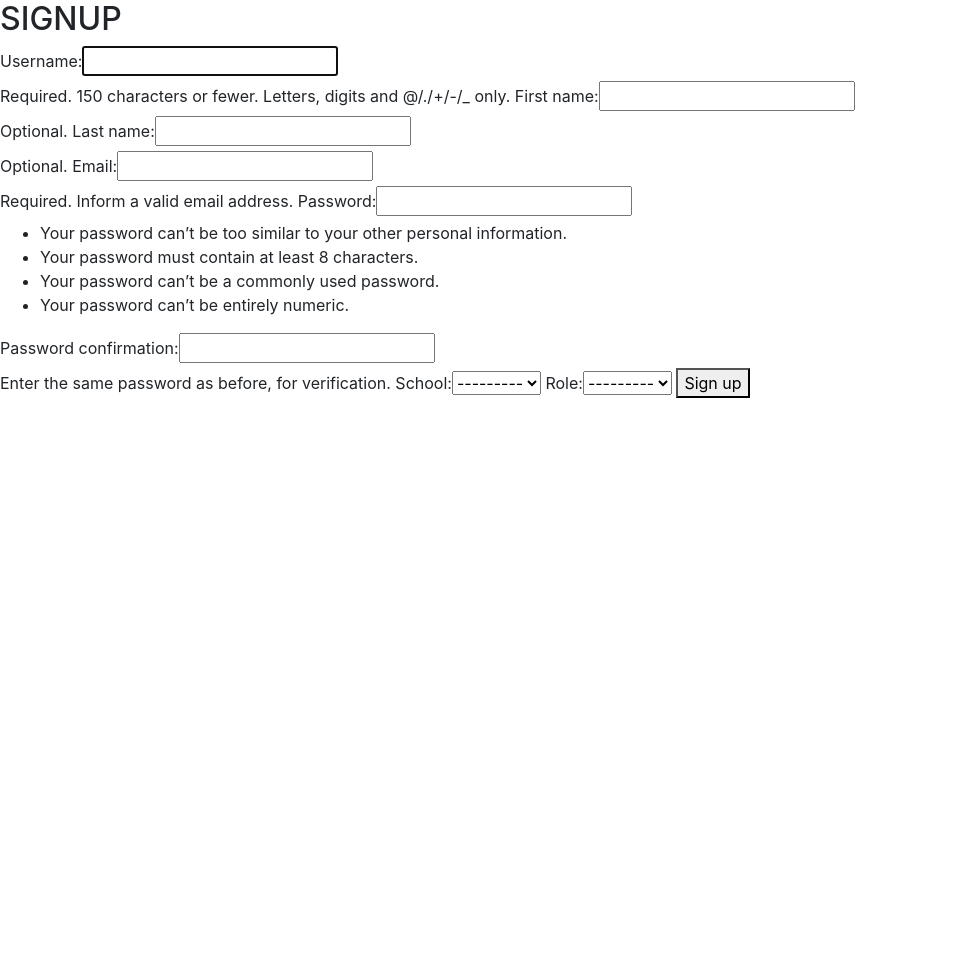
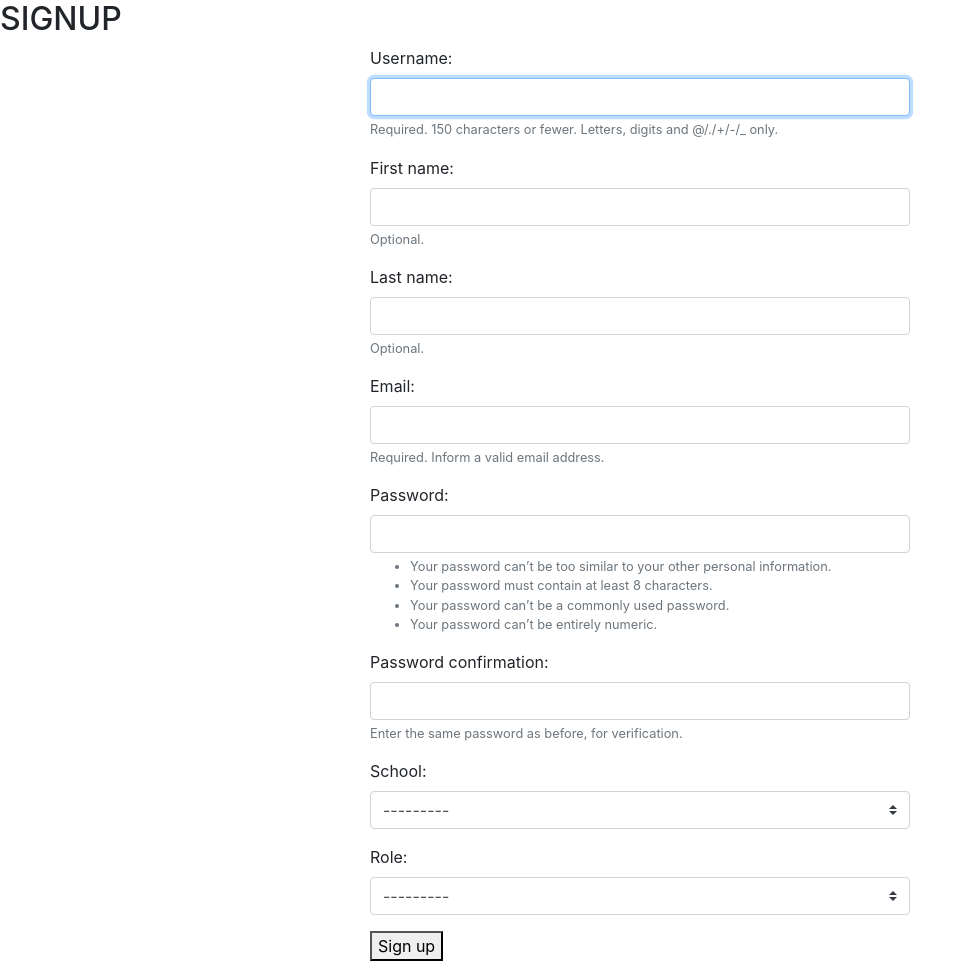
Before and after one commit to vjs22334/QPgenerator, a Django app: page /app/accounts/register/ in a window 1280 px wide. Shown: the part 56-1017 px from the top of the page, without its empty margins (0-976 px from the left). Before the commit the page ends 454 px from the top, so only its background shows below. Run offline with Django 3.2, Linux system fonts and the light colour scheme; data that the repository does not hold is empty; some libraries are stand-ins or nearby versions.

Commit message:
sign up page aligned properly

```diff
--- a/QPgenerator/qp_generator/templates/signup.html
+++ b/QPgenerator/qp_generator/templates/signup.html
@@ -2,11 +2,16 @@
 {% block title %}SIGNUP{% endblock %}
 {% block heading %}SIGNUP{% endblock %}
 {% block content %}
+<div class="container form_container ">
+       <div class="row ">
+           <div class="col-md-6 offset-md-3">
     <form method="POST">
         {% csrf_token %}
-        {{ user_form }}
-        {{ profile_form }}
+        {% include 'include/render_forms.html' with form=user_form %}
+        {% include 'include/render_forms.html' with form=profile_form %}
         <button type=submit>Sign up</button>
     </form>
-
+    </div>
+    </div>
+    </div>
 {% endblock %}
```
